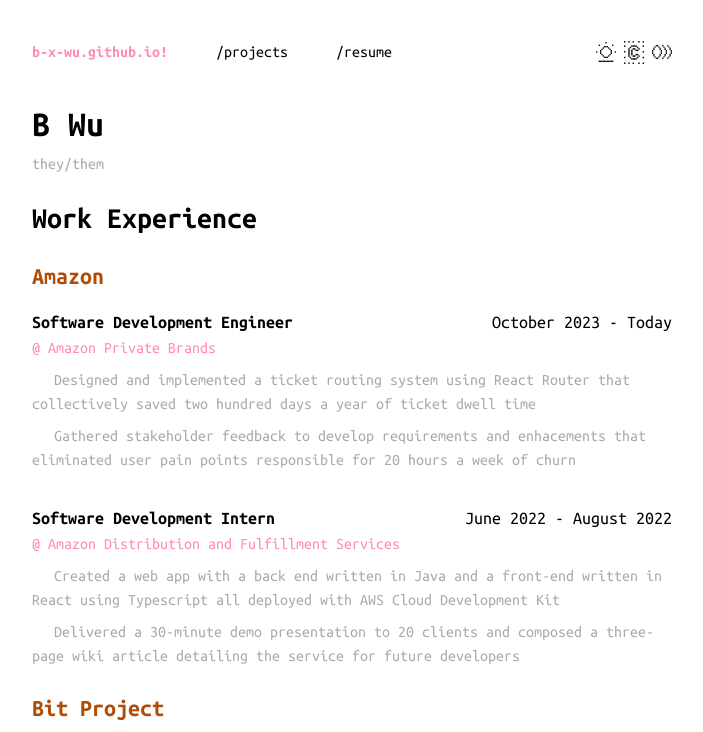
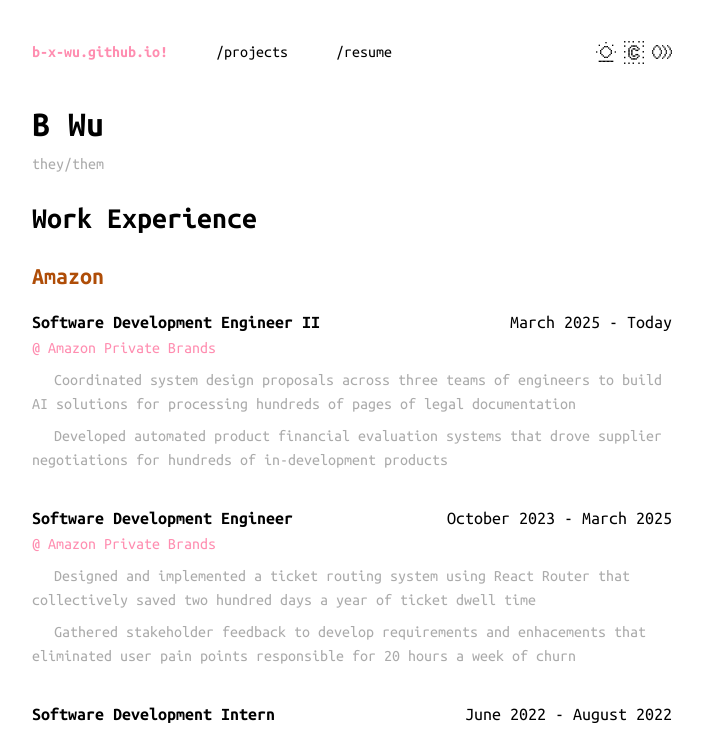
Before and after one commit to b-x-wu/b-x-wu.github.io, a React app: page /resume in a window 1280 px wide. Shown: the top 732 px of the page, without its empty margins (288-991 px from the left). Built offline with nearby package versions, Linux system fonts and the light colour scheme.

Commit message:
feat: update resume

```diff
--- a/src/routes/Resume.tsx
+++ b/src/routes/Resume.tsx
@@ -21,8 +21,17 @@
                     header='Amazon'
                     experiences={ [
                         {
+                            title: 'Software Development Engineer II',
+                            dates: 'March 2025 - Today',
+                            subtitle: <div className='text-primary'>@ Amazon Private Brands</div>,
+                            bulletPoints: [
+                                'Coordinated system design proposals across three teams of engineers to build AI solutions for processing hundreds of pages of legal documentation',
+                                'Developed automated product financial evaluation systems that drove supplier negotiations for hundreds of in-development products',
+                            ],
+                        },
+                        {
                             title: 'Software Development Engineer',
-                            dates: 'October 2023 - Today',
+                            dates: 'October 2023 - March 2025',
                             subtitle: <div className='text-primary'>@ Amazon Private Brands</div>,
                             bulletPoints: [
                                 'Designed and implemented a ticket routing system using React Router that collectively saved two hundred days a year of ticket dwell time',
```
